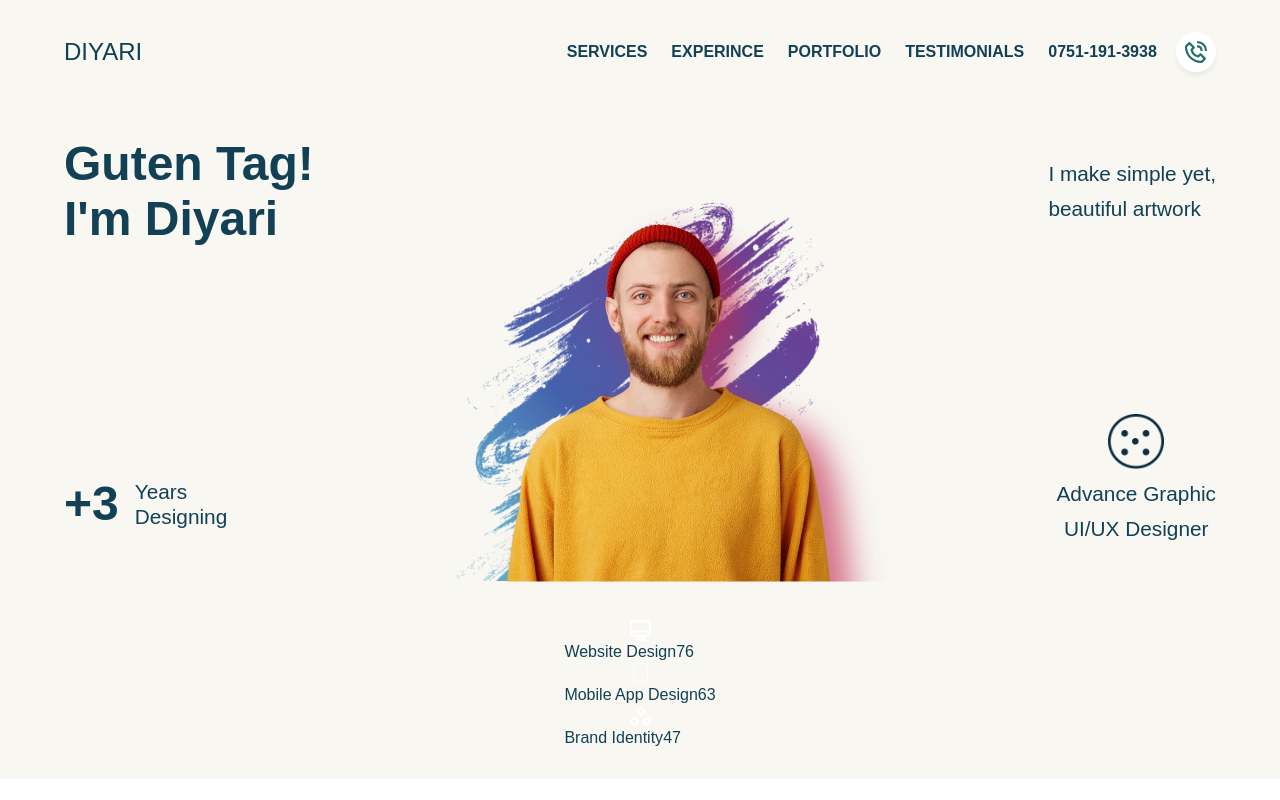
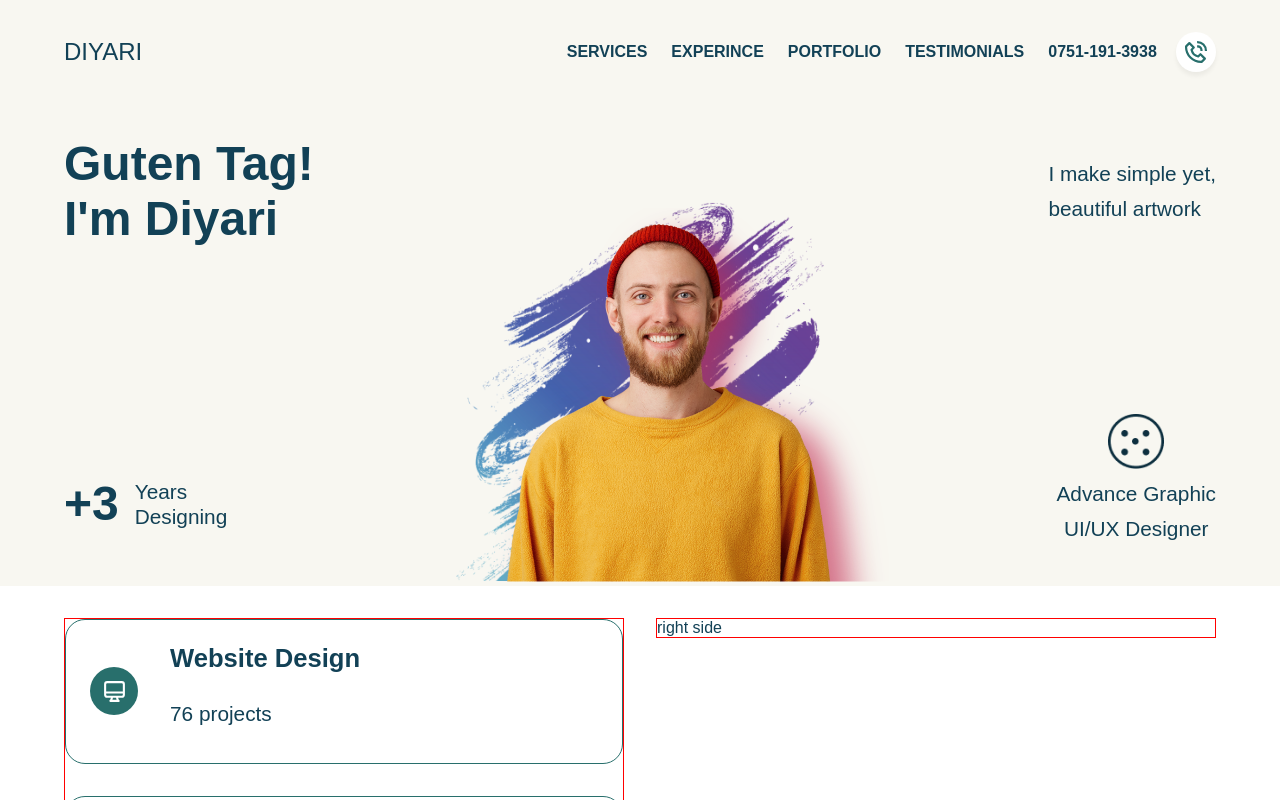
Before and after one commit to dearyfareq/react-personal-portfolio, a React (Vite) app: page / in a window 1280 px wide. Shown: the top 800 px of the page. Built offline with nearby package versions, Linux system fonts and the light colour scheme; a web font is replaced by a local one.

Commit message:
added Experience section, left side styling

```diff
--- a/react-personal-portfolio/src/components/experince.jsx
+++ b/react-personal-portfolio/src/components/experince.jsx
@@ -7,7 +7,7 @@ const Experince = () => {
   return (
     <div className={css.wrapper}>
       <div
-        className={`paddings yPaddings flexCenter innerWidth${css.container}`}
+        className={`paddings yPaddings flexCenter innerWidth ${css.container}`}
       >
         {/* left slide of experince section, will use mapping and a premade data array*/}
         <div className={css.left}>
@@ -18,13 +18,13 @@ const Experince = () => {
           {projectExperience.map((exp, i) => {
             return (
               <div className={css.exp} key={i}>
-                <div className="flexCenter">
+                <div className="flexCenter" style={{background: exp.bg}}>
                   <exp.icon size={25} color="white" />
                 </div>
 
                 <div>
                   <span>{exp.name}</span>
-                  <span>{exp.projects}</span>
+                  <span className="secondaryText">{exp.projects} projects</span>
                 </div>
               </div>
             );
@@ -32,7 +32,9 @@ const Experince = () => {
         </div>
 
         {/* right slide of experince section*/}
-        <div className={css.right}></div>
+        <div className={css.right}>
+          right side
+        </div>
       </div>
     </div>
   );
--- a/react-personal-portfolio/src/components/experince.module.scss
+++ b/react-personal-portfolio/src/components/experince.module.scss
@@ -0,0 +1,59 @@
+@import "../styles/contants.scss";
+
+.wrapper{
+    background: white;
+
+    .container{
+        align-items: flex-start;
+        gap: 2rem;
+        flex-wrap: wrap;
+
+        //it is a flex, so devide the area equally be setting flex to 1
+        >div{
+            flex: 1;
+            border: 1px solid red;
+        }
+
+        .left{
+            display: flex;
+            flex-direction: column;
+            gap: 2rem;
+
+            .exp{
+                display: flex;
+                align-items: center;
+                border: 1px solid $secondary;
+                border-radius: 20px;
+                padding: 1.5rem;
+                gap: 2rem;
+                transition: all 300ms ease-out;
+
+                &:hover{
+                    cursor: pointer;
+                    box-shadow: 0px 10px 13px rgb(0, 0, 0, 0.07);
+                }
+
+                //Logo
+                >:nth-child(1){
+                    padding: 10px;
+                    width: 3rem;
+                    height: 3rem;
+                    border-radius: 100%;
+                }
+
+                //texts
+                >:nth-child(2){
+                    display: flex;
+                    flex-direction: column;
+                    gap: 1rem;
+
+                    //first text
+                    >:nth-child(1){
+                        font-size: 1.6rem;
+                        font-weight: bold;
+                    }
+                }
+            }
+        }
+    }
+}
```
